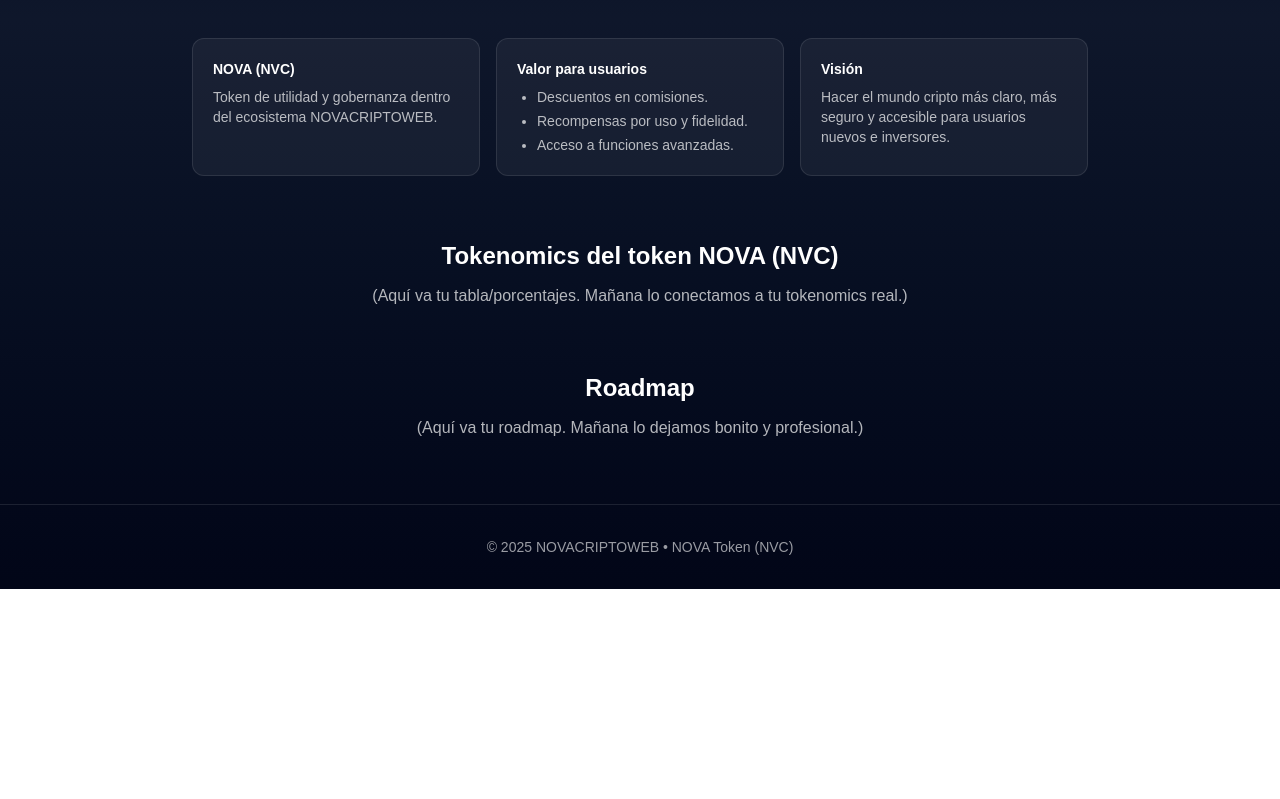
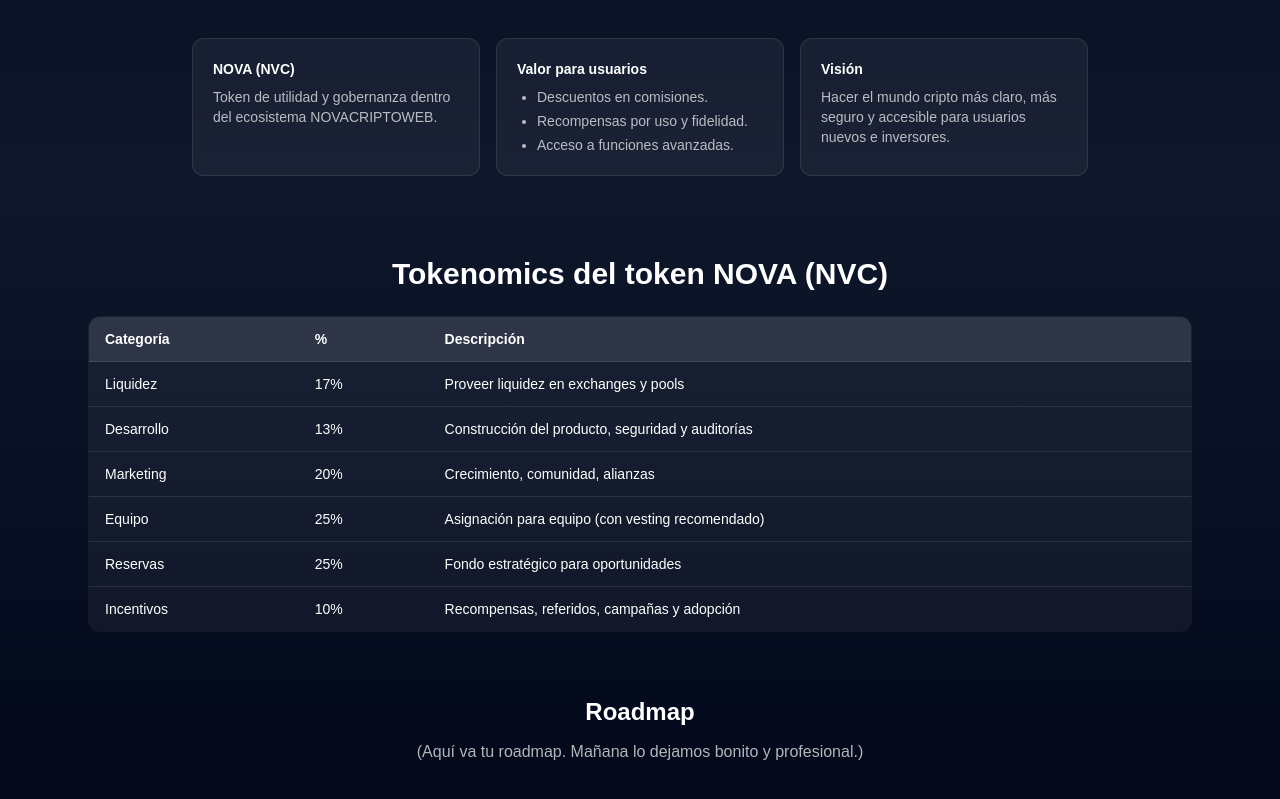
Before and after one commit to Nova-1971/novacriptoweb, a Next.js app: page / in a window 1280 px wide. Shown: the part 551-1350 px from the top of the page. Before the commit the page ends 1140 px from the top, so only its background shows below. Built offline with nearby package versions, Linux system fonts and the light colour scheme.

Commit message:
Fix layout metadata

```diff
--- a/app/layout.tsx
+++ b/app/layout.tsx
@@ -1,12 +1,27 @@
+import type { Metadata } from "next";
 import "./globals.css";
-import type { Metadata } from "next";
 
 export const metadata: Metadata = {
-  title: "NOVACRIPTOWEB",
-  description: "NOVACRIPTOWEB",
+  metadataBase: new URL("https://novacripto.com"),
+  title: {
+    default: "NOVACRIPTOWEB",
+    template: "%s | NOVACRIPTOWEB",
+  },
+  description:
+    "Plataforma digital financiera para el intercambio seguro y sencillo de criptomonedas. Token NOVA (NVC) con utilidad real: descuentos en comisiones, acceso premium y gobernanza.",
+  authors: [{ name: "Aquile Rafael Cones" }],
+  creator: "NOVACRIPTOWEB",
+  robots: {
+    index: true,
+    follow: true,
+  },
 };
 
-export default function RootLayout({ children }: { children: React.ReactNode }) {
+export default function RootLayout({
+  children,
+}: {
+  children: React.ReactNode;
+}) {
   return (
     <html lang="es">
       <body>{children}</body>
--- a/app/page.tsx
+++ b/app/page.tsx
@@ -90,12 +90,54 @@ export default function HomeES() {
           </div>
         </div>
 
-        <div id="tokenomics" className="mt-16 text-center">
-          <h2 className="text-2xl font-bold">Tokenomics del token NOVA (NVC)</h2>
-          <p className="mt-3 text-white/70">
-            (Aquí va tu tabla/porcentajes. Mañana lo conectamos a tu tokenomics real.)
-          </p>
-        </div>
+        {/* TOKENOMICS */}
+<section id="tokenomics" className="mt-20">
+  <h2 className="text-3xl font-bold text-center mb-6">Tokenomics del token NOVA (NVC)</h2>
+
+  <div className="overflow-x-auto">
+    <table className="w-full text-left text-sm bg-white/5 border border-white/10 rounded-xl overflow-hidden">
+      <thead className="bg-white/10">
+        <tr>
+          <th className="px-4 py-3">Categoría</th>
+          <th className="px-4 py-3">%</th>
+          <th className="px-4 py-3">Descripción</th>
+        </tr>
+      </thead>
+      <tbody>
+        <tr className="border-t border-white/10">
+          <td className="px-4 py-3">Liquidez</td>
+          <td className="px-4 py-3">17%</td>
+          <td className="px-4 py-3">Proveer liquidez en exchanges y pools</td>
+        </tr>
+        <tr className="border-t border-white/10">
+          <td className="px-4 py-3">Desarrollo</td>
+          <td className="px-4 py-3">13%</td>
+          <td className="px-4 py-3">Construcción del producto, seguridad y auditorías</td>
+        </tr>
+        <tr className="border-t border-white/10">
+          <td className="px-4 py-3">Marketing</td>
+          <td className="px-4 py-3">20%</td>
+          <td className="px-4 py-3">Crecimiento, comunidad, alianzas</td>
+        </tr>
+        <tr className="border-t border-white/10">
+          <td className="px-4 py-3">Equipo</td>
+          <td className="px-4 py-3">25%</td>
+          <td className="px-4 py-3">Asignación para equipo (con vesting recomendado)</td>
+        </tr>
+        <tr className="border-t border-white/10">
+          <td className="px-4 py-3">Reservas</td>
+          <td className="px-4 py-3">25%</td>
+          <td className="px-4 py-3">Fondo estratégico para oportunidades</td>
+        </tr>
+        <tr className="border-t border-white/10">
+          <td className="px-4 py-3">Incentivos</td>
+          <td className="px-4 py-3">10%</td>
+          <td className="px-4 py-3">Recompensas, referidos, campañas y adopción</td>
+        </tr>
+      </tbody>
+    </table>
+  </div>
+</section>
 
         <div id="roadmap" className="mt-16 text-center">
           <h2 className="text-2xl font-bold">Roadmap</h2>
```
